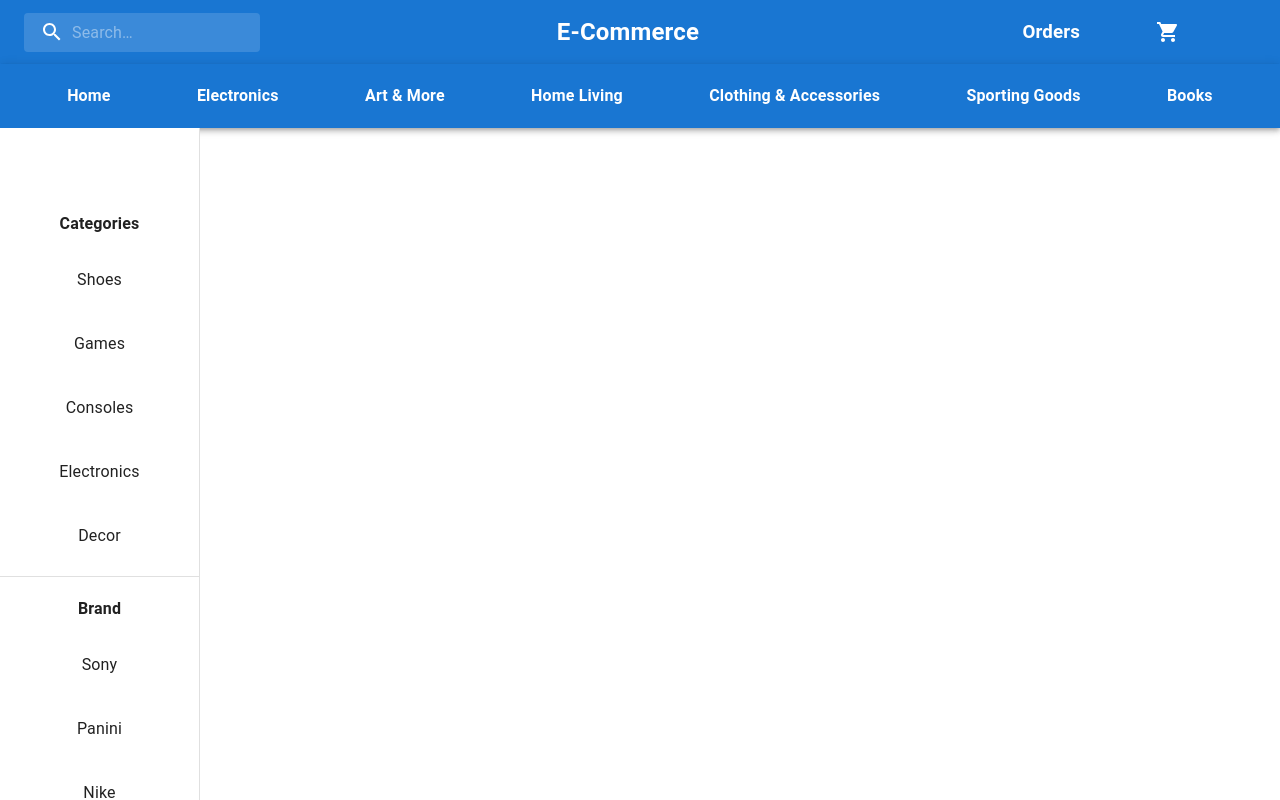
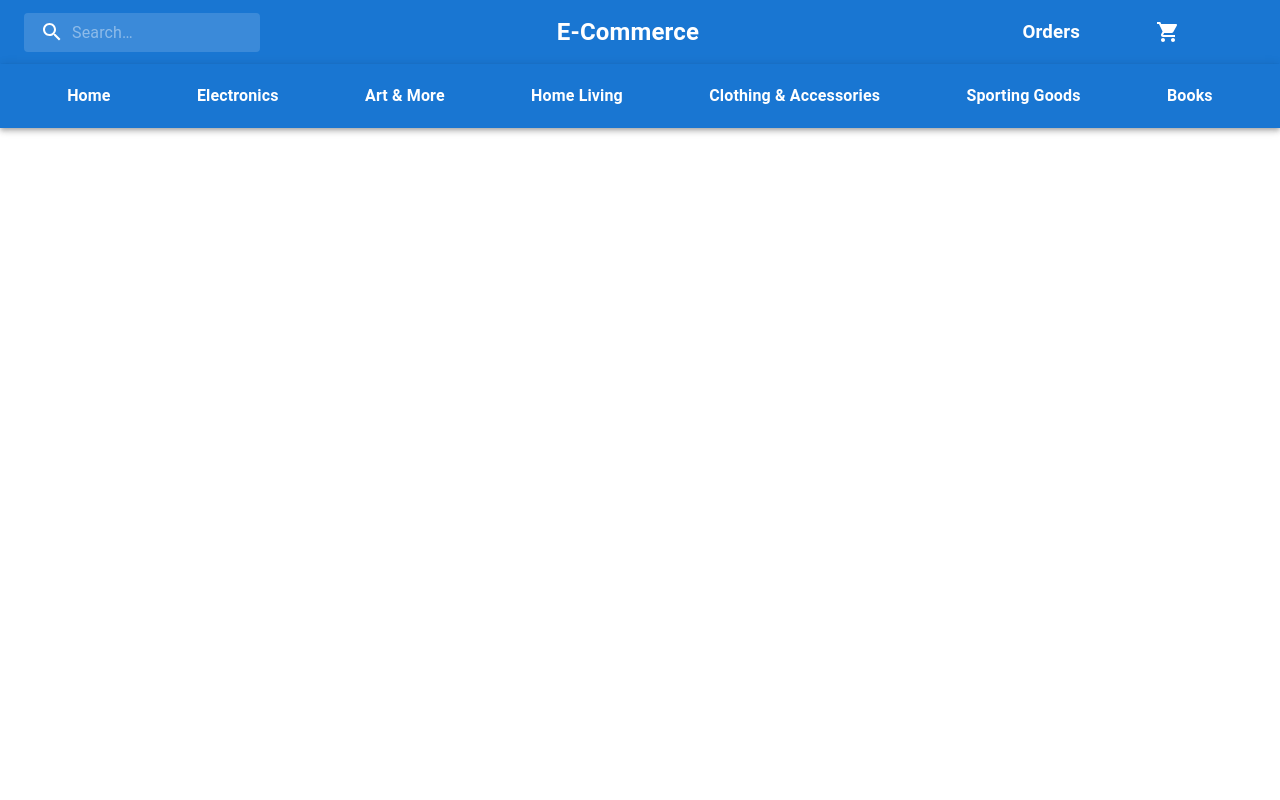
Before and after one commit to VincentCarrancho/ecommerce-app, a React (Vite) app: page /cart in a window 1280 px wide. Shown: the top 800 px of the page. Built offline with nearby package versions, Linux system fonts and the light colour scheme; no server answers.

Commit message:
created cart route and started working the page - Nick

```diff
--- a/src/App.jsx
+++ b/src/App.jsx
@@ -1,5 +1,6 @@
 import { useState } from "react";
 import ParentNavandSideBar from './Components/ParentNavAndSideBar'
+import Cart from './Components/Cart'
 import {BrowserRouter, Routes, Route} from "react-router-dom";
 
 function App() {
@@ -9,7 +10,7 @@ function App() {
     <BrowserRouter>
       <Routes>
         <Route path="/" element={<ParentNavandSideBar/>}/>
-        <Route path="/cart" element={<ParentNavandSideBar/>}/>
+        <Route path="/cart" element={<Cart/>}/>
       </Routes>
     </BrowserRouter>
   )
--- /dev/null
+++ b/src/Components/Cart.jsx
@@ -0,0 +1,12 @@
+import Navbar from "./Navbar";
+import SubNavbar from "./SubNavbar";
+
+
+export default function Cart() {
+    return (
+      <div>
+        <Navbar />
+        <SubNavbar />
+      </div>
+    );
+  }
```
